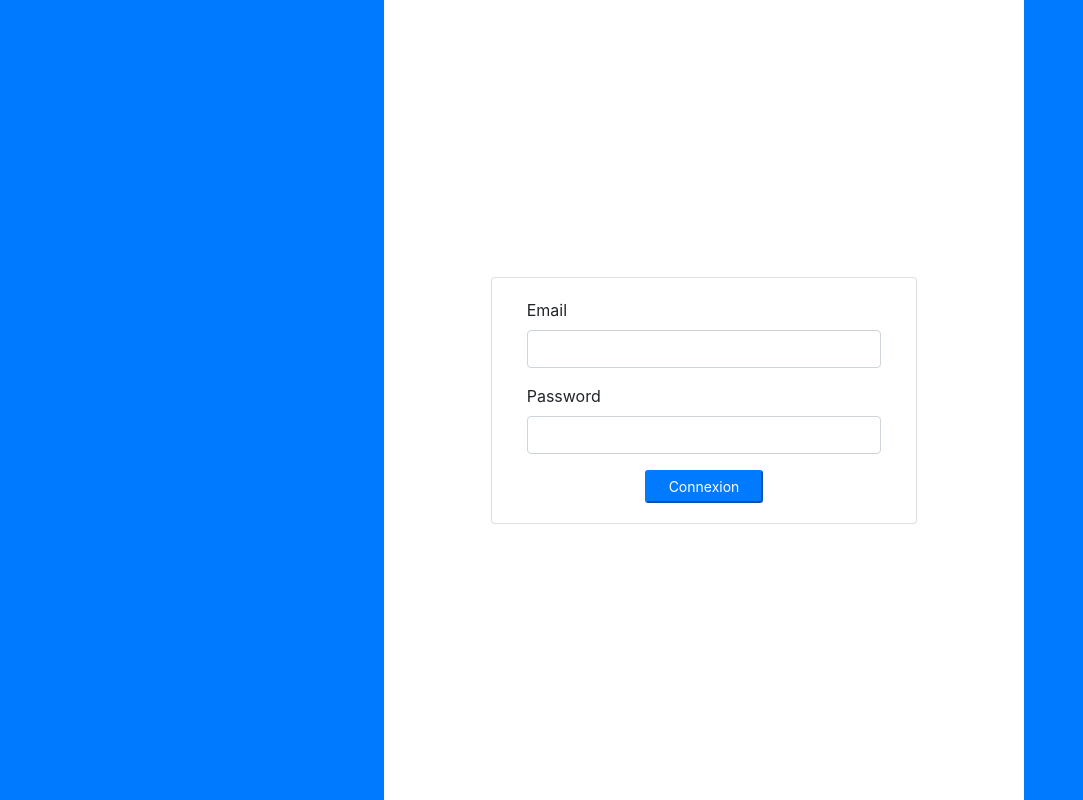
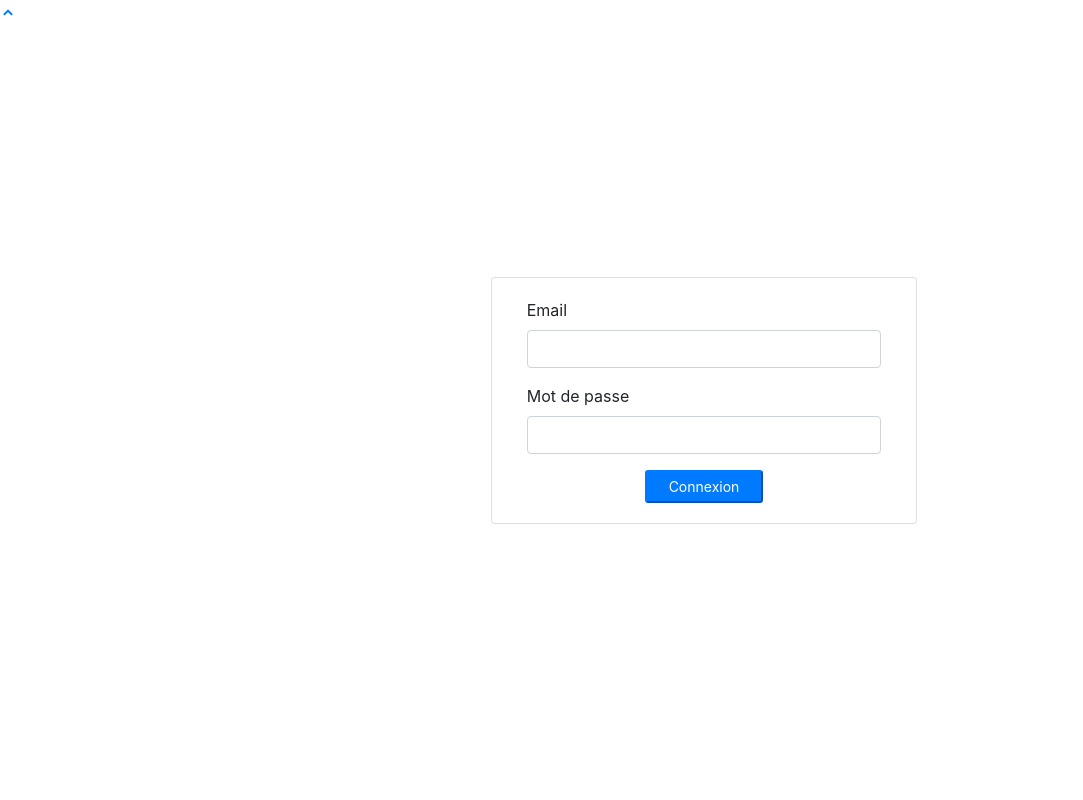
Before and after one commit to ayaya6436/gestionPressing, a PHP site: page /pressClean/login.php in a window 1280 px wide. Shown: the whole page, without its empty margins (0-1083 px from the left). Run offline with PHP 8.4, Linux system fonts and the light colour scheme; some libraries are stand-ins or nearby versions.

Commit message:
login page

```diff
--- a/login.php
+++ b/login.php
@@ -22,7 +22,7 @@ header("location:index.php?page=dashboard");
 	body{
 		width: 100%;
 	    height: calc(100%);
-	    background: #007bff;
+	    /* background: #007bff; */
 	}
 	main#main{
 		width:100%;
@@ -66,7 +66,7 @@ header("location:index.php?page=dashboard");
   							<input type="email" id="email" name="email" class="form-control">
   						</div>
   						<div class="form-group">
-  							<label for="password" class="control-label">Password</label>
+  							<label for="password" class="control-label">Mot de passe</label>
   							<input type="password" id="password" name="password" class="form-control">
   						</div>
   						<center><button class="btn-sm btn-block btn-wave col-md-4 btn-primary">Connexion</button></center>
--- a/users.php
+++ b/users.php
@@ -22,7 +22,7 @@
 				<table class="table-striped table-bordered col-md-12">
 			<thead>
 				<tr>
-					<th class="text-center">#</th>
+					<th class="text-center">Numero</th>
 					<th class="text-center">Nom</th>
 					<th class="text-center">Prenom</th>
 					<th class="text-center">Email</th>
```
